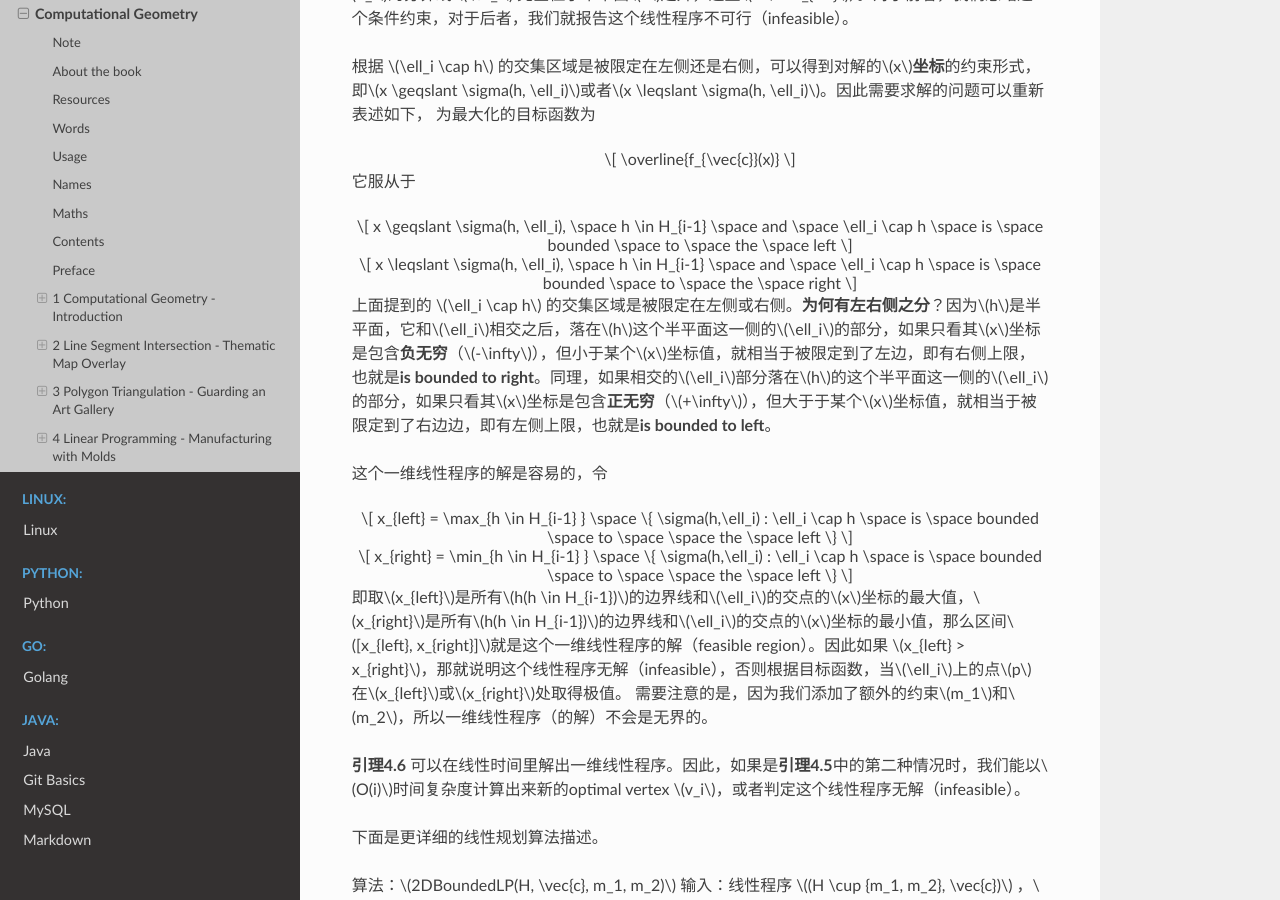
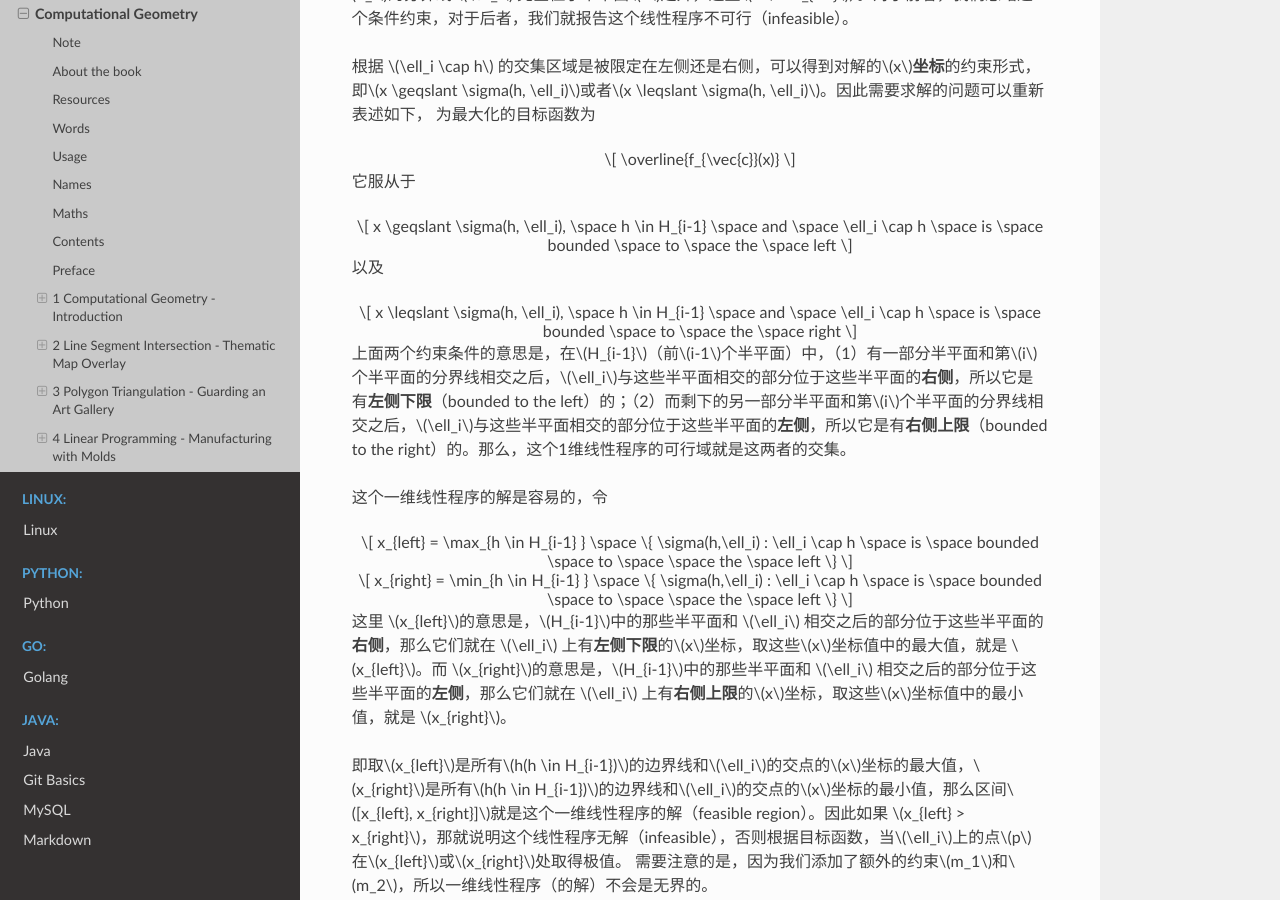
Before and after one commit to Pyrad/pyradnotes, a Sphinx documentation site: the page built from source/Geometry/ComputationalGeometryAA3rd.md, in a window 1280 px wide and 900 px high, scrolled down 51559 px. Built offline with Sphinx 7.4.7 and the Read the Docs theme 2.0.0, drawn with Linux system fonts in a browser that asks for light colours; a script that is not in the unit is left out.

Commit message:
CGAA3 Correct some comments in section 4.3

```diff
--- a/source/Geometry/ComputationalGeometryAA3rd.md
+++ b/source/Geometry/ComputationalGeometryAA3rd.md
@@ -1577,11 +1577,13 @@ $$
 x \geqslant \sigma(h, \ell_i), \space h \in H_{i-1} \space and \space \ell_i \cap h \space is \space bounded \space to \space the \space left
 $$
 
+以及
+
 $$
 x \leqslant \sigma(h, \ell_i), \space h \in H_{i-1} \space and \space \ell_i \cap h \space is \space bounded \space to \space the \space right
 $$
 
-上面提到的 $\ell_i \cap h$ 的交集区域是被限定在左侧或右侧。**为何有左右侧之分**？因为$h$是半平面，它和$\ell_i$相交之后，落在$h$这个半平面这一侧的$\ell_i$的部分，如果只看其$x$坐标是包含**负无穷**（$-\infty$），但小于某个$x$坐标值，就相当于被限定到了左边，即有右侧上限，也就是**is bounded to right**。同理，如果相交的$\ell_i$部分落在$h$的这个半平面这一侧的$\ell_i$的部分，如果只看其$x$坐标是包含**正无穷**（$+\infty$），但大于于某个$x$坐标值，就相当于被限定到了右边边，即有左侧上限，也就是**is bounded to left**。
+上面两个约束条件的意思是，在$H_{i-1}$（前$i-1$个半平面）中，（1）有一部分半平面和第$i$个半平面的分界线相交之后，$\ell_i$与这些半平面相交的部分位于这些半平面的**右侧**，所以它是有**左侧下限**（bounded to the left）的；（2）而剩下的另一部分半平面和第$i$个半平面的分界线相交之后，$\ell_i$与这些半平面相交的部分位于这些半平面的**左侧**，所以它是有**右侧上限**（bounded to the right）的。那么，这个1维线性程序的可行域就是这两者的交集。
 
 这个一维线性程序的解是容易的，令
 
@@ -1592,6 +1594,7 @@ $$
 $$
 x_{right} = \min_{h \in H_{i-1} } \space \{ \sigma(h,\ell_i) : \ell_i \cap h \space is \space bounded \space to \space \space the \space left \}
 $$
+这里 $x_{left}$的意思是，$H_{i-1}$中的那些半平面和 $\ell_i$ 相交之后的部分位于这些半平面的**右侧**，那么它们就在 $\ell_i$ 上有**左侧下限**的$x$坐标，取这些$x$坐标值中的最大值，就是 $x_{left}$。而 $x_{right}$的意思是，$H_{i-1}$中的那些半平面和 $\ell_i$ 相交之后的部分位于这些半平面的**左侧**，那么它们就在 $\ell_i$ 上有**右侧上限**的$x$坐标，取这些$x$坐标值中的最小值，就是 $x_{right}$。
 
 即取$x_{left}$是所有$h(h \in H_{i-1})$的边界线和$\ell_i$的交点的$x$坐标的最大值，$x_{right}$是所有$h(h \in H_{i-1})$的边界线和$\ell_i$的交点的$x$坐标的最小值，那么区间$[x_{left}, x_{right}]$就是这个一维线性程序的解（feasible region）。因此如果 $x_{left} > x_{right}$，那就说明这个线性程序无解（infeasible），否则根据目标函数，当$\ell_i$上的点$p$ 在$x_{left}$或$x_{right}$处取得极值。
 需要注意的是，因为我们添加了额外的约束$m_1$和$m_2$，所以一维线性程序（的解）不会是无界的。
```
Also changed, not shown: other parts of source/Geometry/ComputationalGeometryAA3rd.md (+2 -0 lines), source/Markdown/LatexMathSymbols.md (+15 -0 lines).
